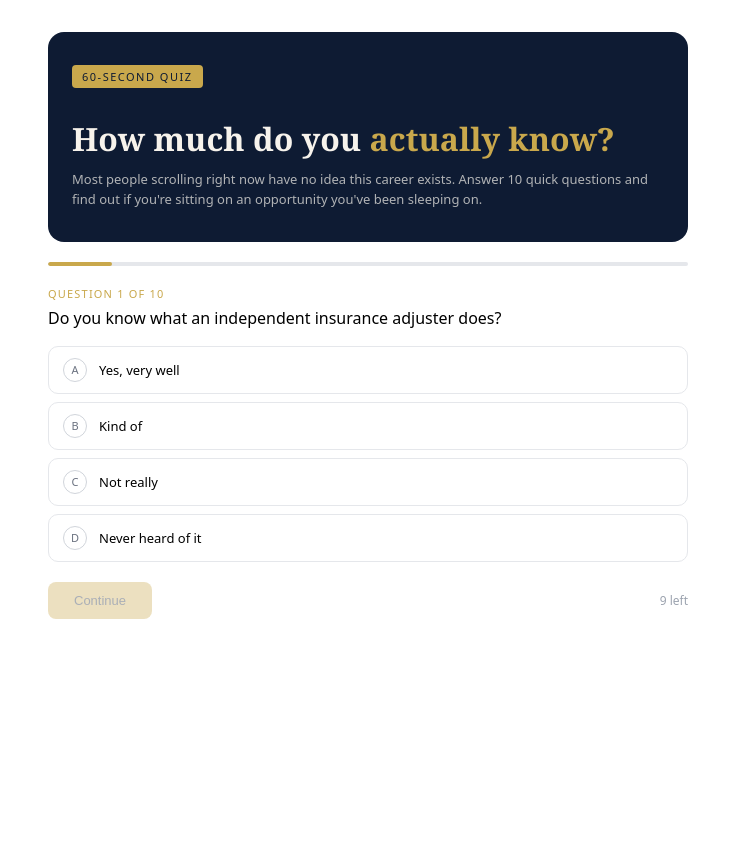
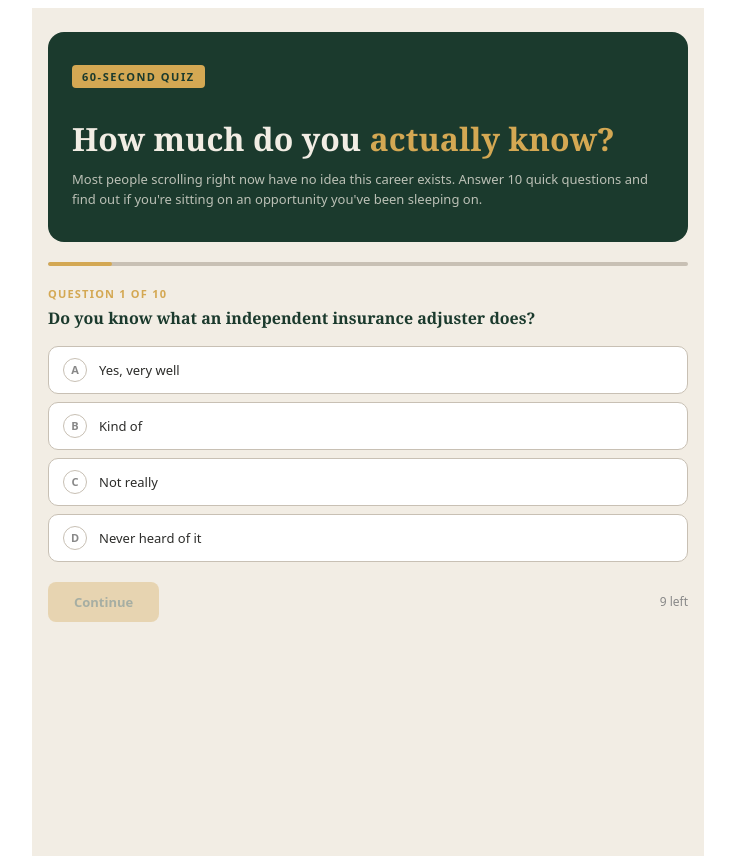
Before and after one commit to jsimone12/feacher-formula, a Next.js app: page / in a window 1280 px wide. Shown: the whole page, without its empty margins (272-1007 px from the left). Before the commit the page ends 800 px from the top, so only its background shows below. Built offline with nearby package versions, Linux system fonts and the light colour scheme.

Commit message:
Update page.js

```diff
--- a/app/page.js
+++ b/app/page.js
@@ -14,6 +14,11 @@ const questions = [
   { q: "Before this conversation, how much did you know about this industry?", opts: ["A lot", "A little", "Almost nothing", "Absolutely nothing"], scores: [0, 1, 2, 3], reveal: "The less you knew, the more upside you have. You're discovering something most people never will — and now you know exactly where to start." },
 ];
 
+const PRIMARY = "#1B3A2D";
+const ACCENT = "#D4A853";
+const BG = "#F2EDE4";
+const SAGE = "#7A9E87";
+
 export default function Home() {
   const [current, setCurrent] = useState(0);
   const [answers, setAnswers] = useState({});
@@ -23,110 +28,100 @@ export default function Home() {
   const max = questions.reduce((s, q) => s + Math.max(...q.scores), 0);
   const pct = Math.round((total / max) * 100);
 
-  function select(i) {
-    setAnswers({ ...answers, [current]: i });
-  }
-
-  function goNext() {
-    if (current < questions.length - 1) setCurrent(current + 1);
-    else setDone(true);
-  }
-
-  function goBack() {
-    if (current > 0) setCurrent(current - 1);
-  }
+  function select(i) { setAnswers({ ...answers, [current]: i }); }
+  function goNext() { if (current < questions.length - 1) setCurrent(current + 1); else setDone(true); }
+  function goBack() { if (current > 0) setCurrent(current - 1); }
 
   const letters = ["A", "B", "C", "D"];
 
   if (done) {
     return (
-      <main style={styles.wrap}>
-        <div style={styles.resultHero}>
-          <div style={styles.score}>{pct}%</div>
-          <div style={styles.scoreLabel}>knowledge score</div>
-          <div style={styles.resultHeadline}>You could be making extra money faster than you thought.</div>
-          <div style={styles.resultSub}>You know more than you think — and now you know this industry is real. A 15-minute call with Larry will show you exactly how to turn that curiosity into income.</div>
+      <main style={{ ...s.wrap, background: BG }}>
+        <div style={s.resultHero}>
+          <div style={s.score}>{pct}%</div>
+          <div style={s.scoreLabel}>knowledge score</div>
+          <div style={s.resultHeadline}>You could be making extra money faster than you thought.</div>
+          <div style={s.resultSub}>You know more than you think — and now you know this industry is real. A 15-minute call with Larry will show you exactly how to turn that curiosity into income.</div>
         </div>
-        <div style={styles.reveals}>
+        <div style={s.reveals}>
           {questions.map((q, i) => (
-            <div key={i} style={styles.revealItem}>
-              <div style={styles.revealDot} />
-              <div style={styles.revealText}>{q.reveal}</div>
+            <div key={i} style={s.revealItem}>
+              <div style={s.revealDot} />
+              <div style={s.revealText}>{q.reveal}</div>
             </div>
           ))}
         </div>
-        <div style={styles.ctaCard}>
-          <div style={styles.ctaTitle}>Your next step is clear</div>
-          <div style={styles.ctaSub}>Book a free 15-minute call with Larry to get a roadmap built around your exact situation.</div>
-          <a href="https://api.leadconnectorhq.com/widget/bookings/larry-intake-call" style={styles.ctaBtn}>Book your free call</a>
+        <div style={s.ctaCard}>
+          <div style={s.ctaTitle}>Your next step is clear</div>
+          <div style={s.ctaSub}>Book a free 15-minute call with Larry to get a roadmap built around your exact situation.</div>
+          <a href="https://api.leadconnectorhq.com/widget/bookings/larry-intake-call" style={s.ctaBtn}>Book your free call</a>
         </div>
       </main>
     );
   }
 
   return (
-    <main style={styles.wrap}>
-      <div style={styles.hero}>
-        <div style={styles.heroTag}>60-second quiz</div>
-        <h1 style={styles.heroTitle}>How much do you <span style={styles.heroAccent}>actually know?</span></h1>
-        <p style={styles.heroSub}>Most people scrolling right now have no idea this career exists. Answer 10 quick questions and find out if you're sitting on an opportunity you've been sleeping on.</p>
+    <main style={{ ...s.wrap, background: BG }}>
+      <div style={s.hero}>
+        <div style={s.heroTag}>60-second quiz</div>
+        <h1 style={s.heroTitle}>How much do you <span style={{ color: ACCENT }}>actually know?</span></h1>
+        <p style={s.heroSub}>Most people scrolling right now have no idea this career exists. Answer 10 quick questions and find out if you're sitting on an opportunity you've been sleeping on.</p>
       </div>
-      <div style={styles.progressBar}>
-        <div style={{ ...styles.progressFill, width: `${((current + 1) / questions.length) * 100}%` }} />
+      <div style={s.progressBar}>
+        <div style={{ ...s.progressFill, width: `${((current + 1) / questions.length) * 100}%` }} />
       </div>
-      <div style={styles.qLabel}>Question {current + 1} of {questions.length}</div>
-      <div style={styles.qText}>{questions[current].q}</div>
-      <div style={styles.options}>
+      <div style={s.qLabel}>Question {current + 1} of {questions.length}</div>
+      <div style={s.qText}>{questions[current].q}</div>
+      <div style={s.options}>
         {questions[current].opts.map((opt, i) => (
-          <div key={i} style={{ ...styles.opt, ...(answers[current] === i ? styles.optSelected : {}) }} onClick={() => select(i)}>
-            <div style={{ ...styles.optMarker, ...(answers[current] === i ? styles.optMarkerSelected : {}) }}>{letters[i]}</div>
-            <div style={styles.optText}>{opt}</div>
+          <div key={i} style={{ ...s.opt, ...(answers[current] === i ? s.optSelected : {}) }} onClick={() => select(i)}>
+            <div style={{ ...s.optMarker, ...(answers[current] === i ? s.optMarkerSelected : {}) }}>{letters[i]}</div>
+            <div style={s.optText}>{opt}</div>
           </div>
         ))}
       </div>
-      <div style={styles.navRow}>
-        {current > 0 && <button style={styles.btnBack} onClick={goBack}>Back</button>}
-        <button style={{ ...styles.btnNext, opacity: answers[current] === undefined ? 0.35 : 1 }} disabled={answers[current] === undefined} onClick={goNext}>
+      <div style={s.navRow}>
+        {current > 0 && <button style={s.btnBack} onClick={goBack}>Back</button>}
+        <button style={{ ...s.btnNext, opacity: answers[current] === undefined ? 0.35 : 1 }} disabled={answers[current] === undefined} onClick={goNext}>
           {current === questions.length - 1 ? "See my results" : "Continue"}
         </button>
-        <span style={styles.qCount}>{questions.length - current - 1} left</span>
+        <span style={s.qCount}>{questions.length - current - 1} left</span>
       </div>
     </main>
   );
 }
 
-const styles = {
-  wrap: { maxWidth: 640, margin: "0 auto", padding: "1.5rem 1rem", fontFamily: "system-ui, sans-serif" },
-  hero: { background: "#0E1B33", borderRadius: 16, padding: "2rem 1.5rem", marginBottom: "1.25rem" },
-  heroTag: { display: "inline-block", background: "#C9A84C", color: "#0E1B33", fontSize: 11, fontWeight: 500, letterSpacing: "1.5px", textTransform: "uppercase", padding: "4px 10px", borderRadius: 4, marginBottom: 12 },
-  heroTitle: { fontFamily: "Georgia, serif", fontSize: "2rem", color: "#F7F3EC", lineHeight: 1.1, marginBottom: 12 },
-  heroAccent: { color: "#C9A84C" },
-  heroSub: { fontSize: 13, color: "rgba(247,243,236,0.7)", lineHeight: 1.6, margin: 0 },
-  progressBar: { height: 4, background: "#e5e7eb", borderRadius: 2, marginBottom: "1.25rem", overflow: "hidden" },
-  progressFill: { height: "100%", background: "#C9A84C", borderRadius: 2, transition: "width 0.4s ease" },
-  qLabel: { fontSize: 11, fontWeight: 500, letterSpacing: "1.2px", textTransform: "uppercase", color: "#C9A84C", marginBottom: 6 },
-  qText: { fontSize: "1rem", fontWeight: 500, marginBottom: "1rem", lineHeight: 1.4 },
+const s = {
+  wrap: { maxWidth: 640, margin: "0 auto", padding: "1.5rem 1rem", fontFamily: "Georgia, serif", minHeight: "100vh" },
+  hero: { background: PRIMARY, borderRadius: 16, padding: "2rem 1.5rem", marginBottom: "1.25rem" },
+  heroTag: { display: "inline-block", background: ACCENT, color: PRIMARY, fontSize: 11, fontWeight: 700, letterSpacing: "1.5px", textTransform: "uppercase", padding: "4px 10px", borderRadius: 4, marginBottom: 12, fontFamily: "system-ui, sans-serif" },
+  heroTitle: { fontFamily: "Georgia, serif", fontSize: "2rem", color: "#F2EDE4", lineHeight: 1.1, marginBottom: 12 },
+  heroSub: { fontSize: 13, color: "rgba(242,237,228,0.75)", lineHeight: 1.6, margin: 0, fontFamily: "system-ui, sans-serif" },
+  progressBar: { height: 4, background: "#C8C0B4", borderRadius: 2, marginBottom: "1.25rem", overflow: "hidden" },
+  progressFill: { height: "100%", background: ACCENT, borderRadius: 2, transition: "width 0.4s ease" },
+  qLabel: { fontSize: 11, fontWeight: 600, letterSpacing: "1.2px", textTransform: "uppercase", color: ACCENT, marginBottom: 6, fontFamily: "system-ui, sans-serif" },
+  qText: { fontSize: "1rem", fontWeight: 600, marginBottom: "1rem", lineHeight: 1.4, color: PRIMARY, fontFamily: "Georgia, serif" },
   options: { display: "flex", flexDirection: "column", gap: 8, marginBottom: "1.25rem" },
-  opt: { display: "flex", alignItems: "center", gap: 12, padding: "11px 14px", border: "1px solid #e5e7eb", borderRadius: 10, cursor: "pointer", background: "#fff" },
-  optSelected: { borderColor: "#C9A84C", background: "#fdf8ee" },
-  optMarker: { width: 22, height: 22, borderRadius: "50%", border: "1.5px solid #d1d5db", display: "flex", alignItems: "center", justifyContent: "center", fontSize: 11, fontWeight: 500, flexShrink: 0, color: "#6b7280" },
-  optMarkerSelected: { background: "#C9A84C", borderColor: "#C9A84C", color: "#0E1B33" },
-  optText: { fontSize: 13 },
+  opt: { display: "flex", alignItems: "center", gap: 12, padding: "11px 14px", border: "1px solid #C8C0B4", borderRadius: 10, cursor: "pointer", background: "#fff", fontFamily: "system-ui, sans-serif" },
+  optSelected: { borderColor: ACCENT, background: "#FBF5E8" },
+  optMarker: { width: 22, height: 22, borderRadius: "50%", border: "1.5px solid #C8C0B4", display: "flex", alignItems: "center", justifyContent: "center", fontSize: 11, fontWeight: 600, flexShrink: 0, color: "#888" },
+  optMarkerSelected: { background: ACCENT, borderColor: ACCENT, color: PRIMARY },
+  optText: { fontSize: 13, color: "#2C2C2A" },
   navRow: { display: "flex", gap: 10, alignItems: "center" },
-  btnNext: { background: "#C9A84C", color: "#0E1B33", border: "none", padding: "11px 26px", borderRadius: 8, fontSize: 13, fontWeight: 500, cursor: "pointer" },
-  btnBack: { background: "transparent", color: "#6b7280", border: "1px solid #e5e7eb", padding: "11px 18px", borderRadius: 8, fontSize: 13, cursor: "pointer" },
-  qCount: { fontSize: 12, color: "#9ca3af", marginLeft: "auto" },
-  resultHero: { background: "#0E1B33", borderRadius: 16, padding: "2rem 1.5rem", marginBottom: "1.25rem", textAlign: "center" },
-  score: { fontFamily: "Georgia, serif", fontSize: "4.5rem", color: "#C9A84C", lineHeight: 1 },
-  scoreLabel: { fontSize: 12, color: "rgba(247,243,236,0.6)", letterSpacing: "1px", textTransform: "uppercase", marginTop: 4 },
-  resultHeadline: { fontFamily: "Georgia, serif", fontSize: "1.4rem", color: "#F7F3EC", marginTop: 14, lineHeight: 1.2 },
-  resultSub: { fontSize: 13, color: "rgba(247,243,236,0.7)", lineHeight: 1.6, marginTop: 8 },
+  btnNext: { background: ACCENT, color: PRIMARY, border: "none", padding: "11px 26px", borderRadius: 8, fontSize: 13, fontWeight: 700, cursor: "pointer", fontFamily: "system-ui, sans-serif" },
+  btnBack: { background: "transparent", color: "#888", border: "1px solid #C8C0B4", padding: "11px 18px", borderRadius: 8, fontSize: 13, cursor: "pointer", fontFamily: "system-ui, sans-serif" },
+  qCount: { fontSize: 12, color: "#888", marginLeft: "auto", fontFamily: "system-ui, sans-serif" },
+  resultHero: { background: PRIMARY, borderRadius: 16, padding: "2rem 1.5rem", marginBottom: "1.25rem", textAlign: "center" },
+  score: { fontFamily: "Georgia, serif", fontSize: "4.5rem", color: ACCENT, lineHeight: 1 },
+  scoreLabel: { fontSize: 12, color: "rgba(242,237,228,0.6)", letterSpacing: "1px", textTransform: "uppercase", marginTop: 4, fontFamily: "system-ui, sans-serif" },
+  resultHeadline: { fontFamily: "Georgia, serif", fontSize: "1.4rem", color: "#F2EDE4", marginTop: 14, lineHeight: 1.3 },
+  resultSub: { fontSize: 13, color: "rgba(242,237,228,0.75)", lineHeight: 1.6, marginTop: 8, fontFamily: "system-ui, sans-serif" },
   reveals: { display: "flex", flexDirection: "column", gap: 8, marginBottom: "1.25rem" },
-  revealItem: { display: "flex", gap: 12, alignItems: "flex-start", padding: "11px 14px", borderRadius: 10, border: "1px solid #e5e7eb", background: "#fff" },
-  revealDot: { width: 8, height: 8, borderRadius: "50%", flexShrink: 0, marginTop: 5, background: "#BA7517" },
-  revealText: { fontSize: 13, color: "#4b5563", lineHeight: 1.5 },
-  ctaCard: { background: "#C9A84C", borderRadius: 12, padding: "1.5rem", textAlign: "center" },
-  ctaTitle: { fontFamily: "Georgia, serif", fontSize: "1.4rem", color: "#0E1B33", marginBottom: 6 },
-  ctaSub: { fontSize: 13, color: "rgba(14,27,51,0.75)", marginBottom: "1rem", lineHeight: 1.5 },
-  ctaBtn: { display: "inline-block", background: "#0E1B33", color: "#F7F3EC", padding: "12px 30px", borderRadius: 8, fontSize: 13, fontWeight: 500, textDecoration: "none" },
+  revealItem: { display: "flex", gap: 12, alignItems: "flex-start", padding: "11px 14px", borderRadius: 10, border: "1px solid #C8C0B4", background: "#fff" },
+  revealDot: { width: 8, height: 8, borderRadius: "50%", flexShrink: 0, marginTop: 5, background: SAGE },
+  revealText: { fontSize: 13, color: "#2C2C2A", lineHeight: 1.5, fontFamily: "system-ui, sans-serif" },
+  ctaCard: { background: PRIMARY, borderRadius: 12, padding: "1.5rem", textAlign: "center" },
+  ctaTitle: { fontFamily: "Georgia, serif", fontSize: "1.4rem", color: ACCENT, marginBottom: 6 },
+  ctaSub: { fontSize: 13, color: "rgba(242,237,228,0.75)", marginBottom: "1rem", lineHeight: 1.5, fontFamily: "system-ui, sans-serif" },
+  ctaBtn: { display: "inline-block", background: ACCENT, color: PRIMARY, padding: "12px 30px", borderRadius: 8, fontSize: 13, fontWeight: 700, textDecoration: "none", fontFamily: "system-ui, sans-serif" },
 };
```
